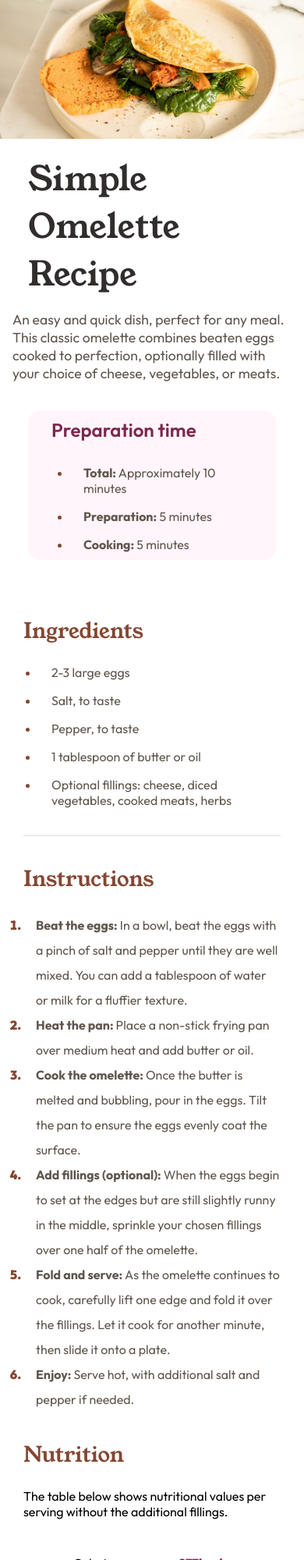
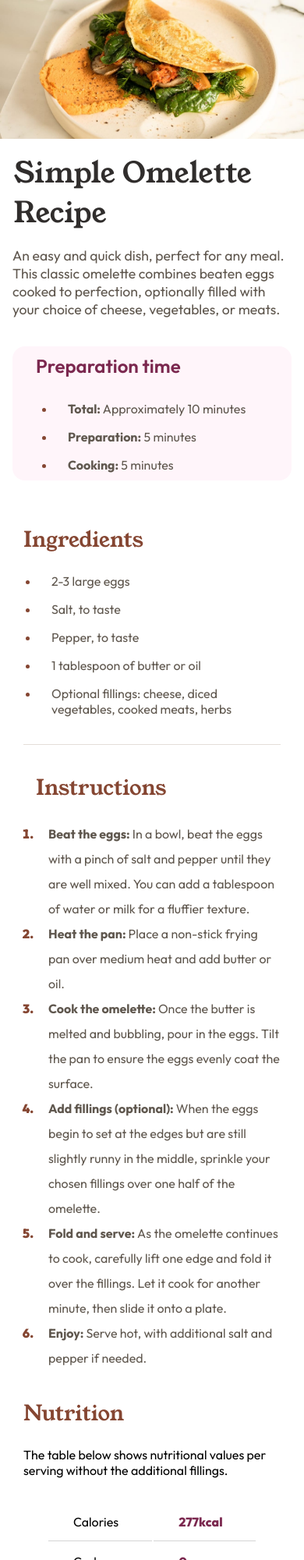
Before and after one commit to cesarstati/omelete, a plain HTML site: page index.html in a window 390 px wide. Shown: the top 2000 px of the page at 78% size. Drawn offline with Linux system fonts and the light colour scheme.

Commit message:
preparando para enviar

```diff
--- a/index.html
+++ b/index.html
@@ -63,7 +63,7 @@
             <li>Optional fillings: cheese, diced vegetables, cooked meats, herbs</li>
           </ul>
         </section>
-        <section>
+        <section class="instructions">
           <h2>Instructions</h2>
           <ol>
             <li><span class="head">Beat the eggs: </span> In a bowl, beat the eggs with a pinch of salt and pepper until
--- a/style/estilo.css
+++ b/style/estilo.css
@@ -115,9 +115,14 @@ article {
   margin: 0 20px;
 }
 
+.instructions {
+  padding-left: 1rem;
+}
+
 section {
   margin: 20px 0;
 }
+
 h2{
   font-family: "Young Serif", serif;
   font-size: 1.7rem;
@@ -161,22 +166,15 @@ td {
 }
 
 /*responsive*/
-@media screen and (max-width: 768px) {
+/*para telas até 375px*/
+@media screen and (max-width: 480px) {
   body{
-      padding: 0;
+    padding: 0;
+
   }
   .container{
       width: 100%;
-
-  }
-}
-
-@media screen and (max-width: 460px) {
-  body{
-      padding: 0;
-  }
-  .container{
-      width: 100%;
+      border-radius: 0;
       padding: 0;
 
   }
@@ -193,6 +191,7 @@ td {
       align-items: center;
       justify-content: center;
       width: 100%;
+      background-color: blue;
   }
 
   .wrapper .image-card img{
@@ -206,6 +205,11 @@ h1{
     padding: 5px 20px 0 20px;
 }
 
+.recipe h1{
+  font-size: 2.3rem;
+  padding: 0.1rem;
+}
+
 .title-desc{
     margin: 20px;
     font-size: 1.0rem;
@@ -213,7 +217,7 @@ h1{
 
 .pre-time{
     padding: 10px;
-    margin: 20px;
+    /* margin: 1rem; */
 }
 
 .preparation-wrapper{
@@ -224,22 +228,12 @@ h1{
     padding: 0 25px;
 }
 
+
+
+
+
 article{
     padding: 0 10px;
 }
 
 }
-}
-
-@media screen and (max-width:335px){
-  h1 {
-    font-size: 1.9rem;
-  }
-  .preparation{
-    font-size: 1.4rem;
-  }
-  .pre-time{
-    padding: 15px;
-    margin: 20px 10px 0 10px;
-  }
-}
```
